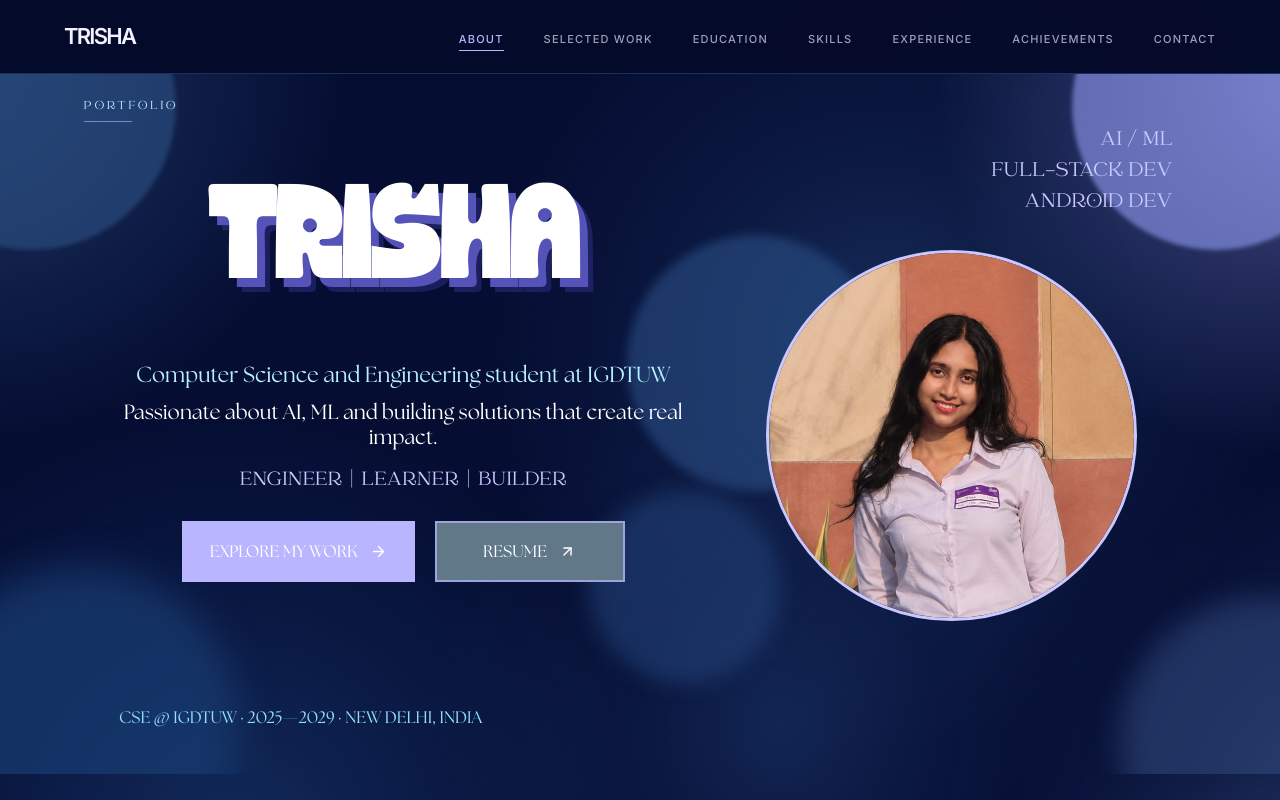
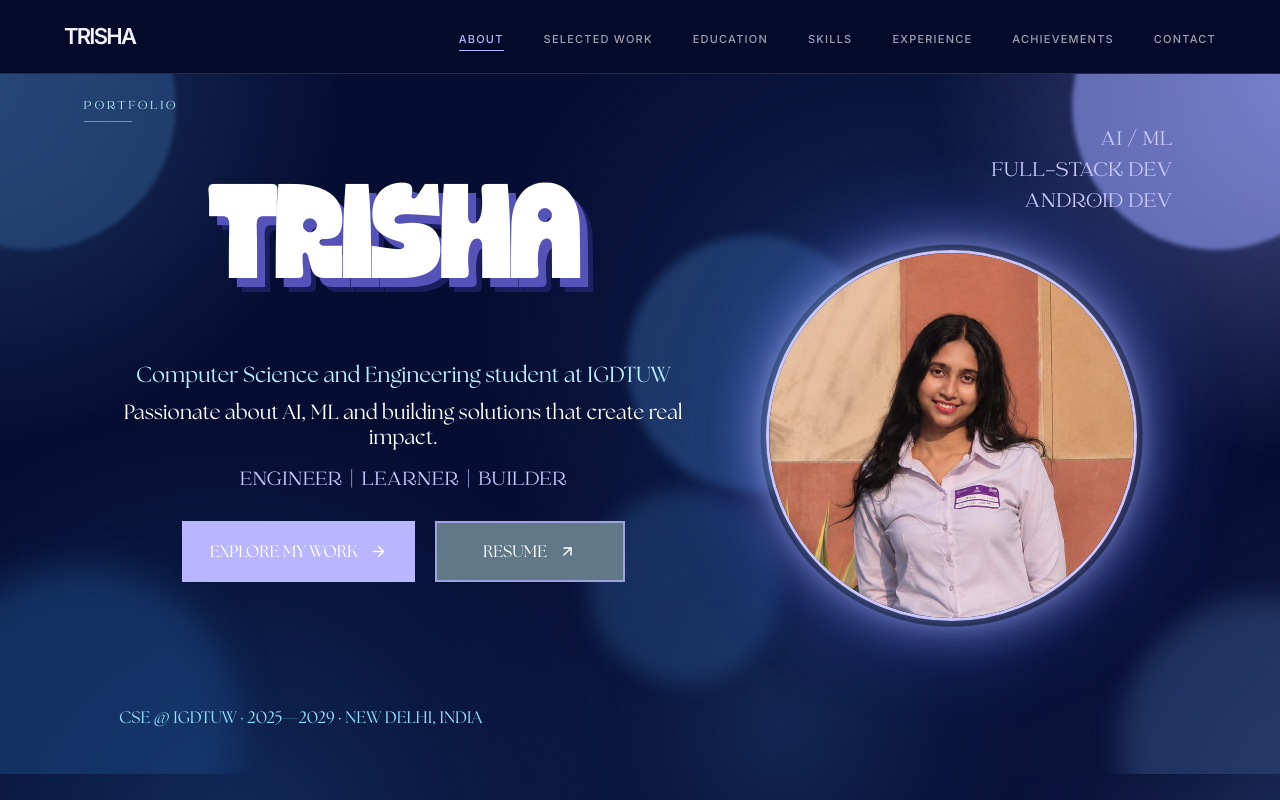
Before and after one commit to trisha29807-del/Portfolio-Trisha, a React (Vite) app: page / in a window 1280 px wide. Shown: the top 800 px of the page. Built offline with nearby package versions, Linux system fonts and the light colour scheme; the HTML template or start-up script is replaced by a standard one.

Commit message:
Add soft glow around hero portrait

```diff
--- a/src/components/Cover/Portrait.tsx
+++ b/src/components/Cover/Portrait.tsx
@@ -8,15 +8,26 @@ export function Portrait() {
         initial={{ opacity: 0, scale: 0.94 }}
         animate={{ opacity: 1, scale: 1 }}
         transition={{ duration: 0.8, delay: 0.2, ease: [0.65, 0, 0.35, 1] }}
-        className="relative h-full w-full overflow-hidden rounded-full border-[3px] border-[#CBC7FF]"
+        className="relative h-full w-full"
       >
-        {/* The photo is sized and offset (in % of the circle) so the crop matches the design:
-            tighter on the face, wall only above the head, no window. */}
-        <img
-          src={portrait}
-          alt="Portrait of Trisha"
-          className="absolute left-[-18.6%] top-[-57.8%] w-[131.7%] max-w-none"
+        {/* Soft glow that gently breathes around the boundary */}
+        <motion.div
+          aria-hidden="true"
+          className="absolute inset-0 rounded-full shadow-[0_0_38px_10px_rgba(156,166,255,0.42),0_0_90px_26px_rgba(92,111,255,0.24)]"
+          animate={{ opacity: [0.55, 1, 0.55], scale: [1, 1.03, 1] }}
+          transition={{ duration: 4.5, repeat: Infinity, ease: "easeInOut" }}
         />
+
+        {/* Photo + thin lavender border */}
+        <div className="relative h-full w-full overflow-hidden rounded-full border-[3px] border-[#CBC7FF] shadow-[0_0_22px_rgba(203,199,255,0.45)]">
+          {/* Sized and offset (in % of the circle) so the crop is tight on the face:
+              wall only above the head, no window. */}
+          <img
+            src={portrait}
+            alt="Portrait of Trisha"
+            className="absolute left-[-18.6%] top-[-57.8%] w-[131.7%] max-w-none"
+          />
+        </div>
       </motion.div>
     </div>
   );
```
